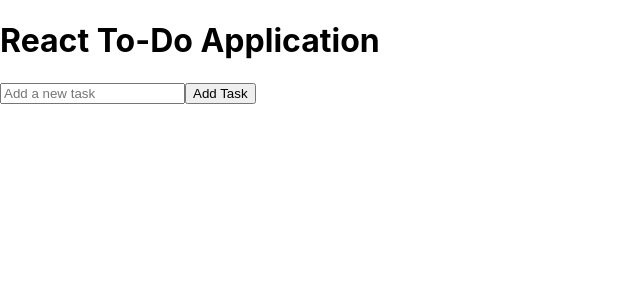
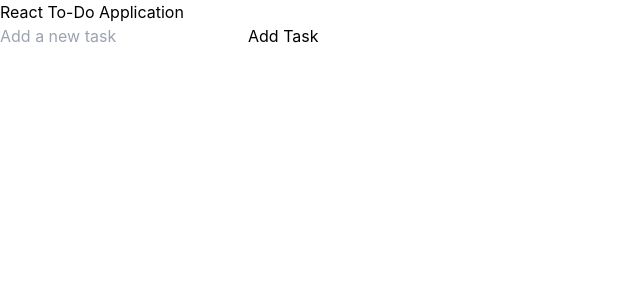
Before and after one commit to ragini743/todo-app, a React (Create React App) app: page / in a window 1280 px wide. Shown: the top 300 px of the page, without its empty margins (0-640 px from the left). Built offline with nearby package versions, Linux system fonts and the light colour scheme.

Commit message:
install tailwind css

```diff
--- a/package.json
+++ b/package.json
@@ -37,5 +37,8 @@
       "last 1 firefox version",
       "last 1 safari version"
     ]
+  },
+  "devDependencies": {
+    "tailwindcss": "^3.4.4"
   }
 }
--- a/src/App.js
+++ b/src/App.js
@@ -4,7 +4,7 @@
 
 function App() {
   return (
-    <div className="App ">
+    <div className="App  ">
            <h1>React To-Do Application</h1>
            <TaskInput />
            <TaskList/>
--- a/src/index.css
+++ b/src/index.css
@@ -11,3 +11,6 @@
   font-family: source-code-pro, Menlo, Monaco, Consolas, 'Courier New',
     monospace;
 }
+@tailwind base;
+@tailwind components;
+@tailwind utilities;
--- /dev/null
+++ b/tailwind.config.js
@@ -0,0 +1,8 @@
+/** @type {import('tailwindcss').Config} */
+module.exports = {
+  content: [ "./src/**/*.{js,jsx,ts,tsx}",],
+  theme: {
+    extend: {},
+  },
+  plugins: [],
+}
```
Also changed, not shown: 1 other file (tests, documents, lock files or other folders).
